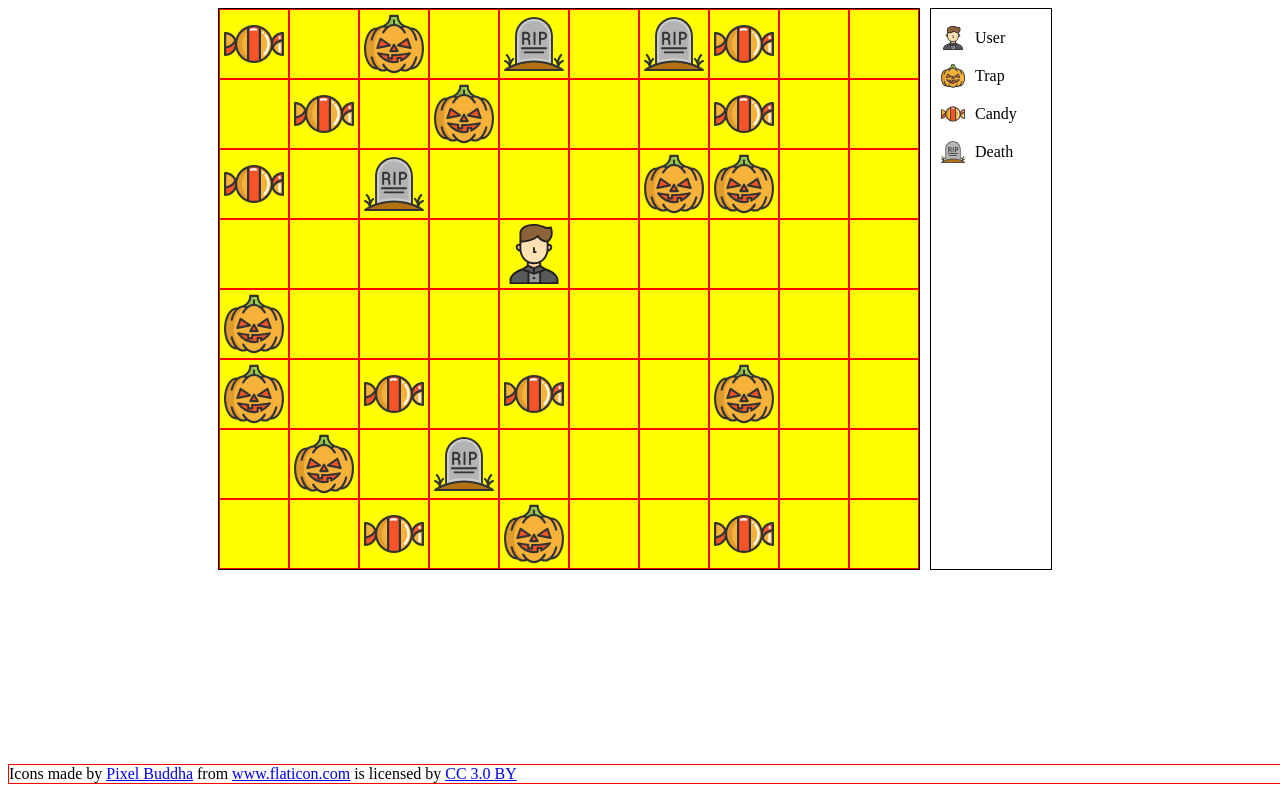
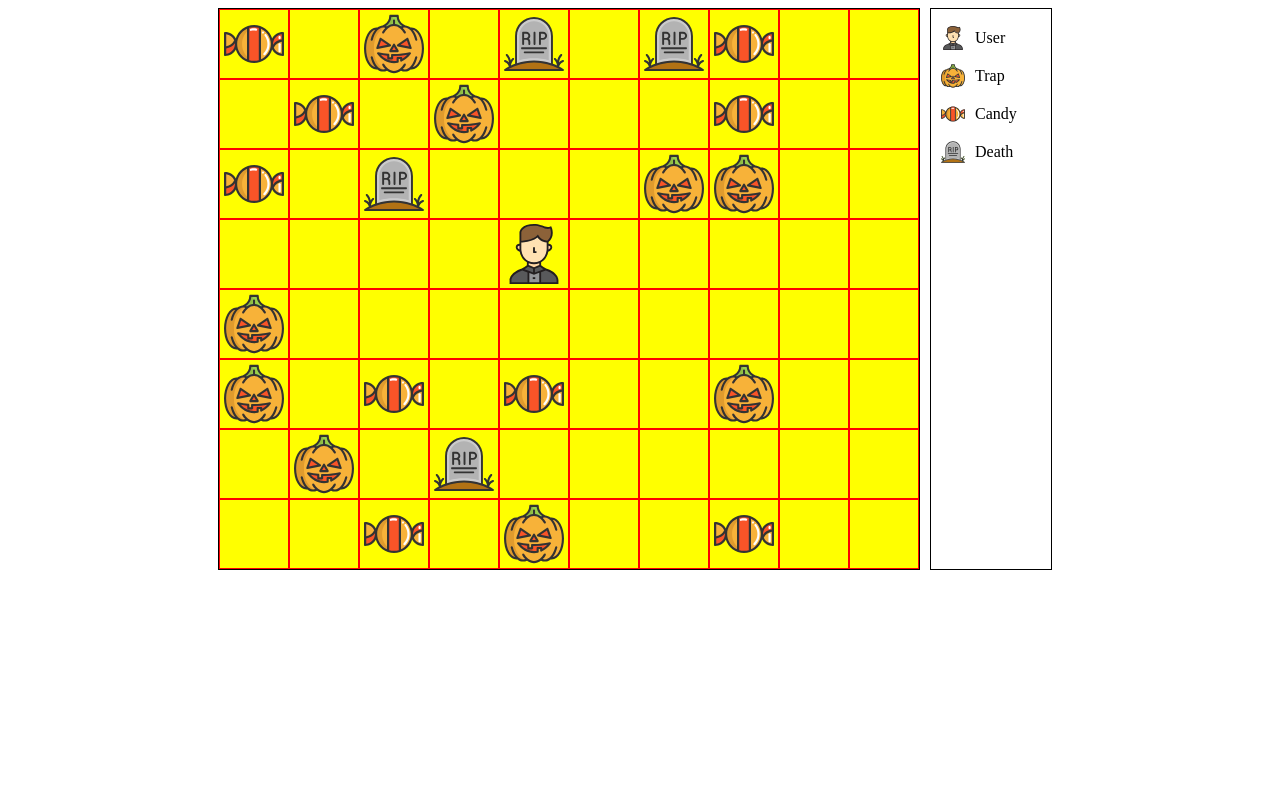
Before and after one commit to flagoon/hard-collect, a React (Create React App) app: page / in a window 1280 px wide. Built offline with nearby package versions, Linux system fonts and the light colour scheme.

Commit message:
Remove svg creators.

```diff
--- a/src/App.tsx
+++ b/src/App.tsx
@@ -11,29 +11,6 @@ class App extends Component {
           <Board />
           <Legend />
         </MainContainer>
-        <IconFooter>
-          <div>
-            Icons made by{" "}
-            <a
-              href="https://www.flaticon.com/authors/pixel-buddha"
-              title="Pixel Buddha"
-            >
-              Pixel Buddha
-            </a>{" "}
-            from{" "}
-            <a href="https://www.flaticon.com/" title="Flaticon">
-              www.flaticon.com
-            </a>{" "}
-            is licensed by{" "}
-            <a
-              href="http://creativecommons.org/licenses/by/3.0/"
-              title="Creative Commons BY 3.0"
-              target="_blank"
-            >
-              CC 3.0 BY
-            </a>
-          </div>
-        </IconFooter>
       </React.Fragment>
     );
   }
```
